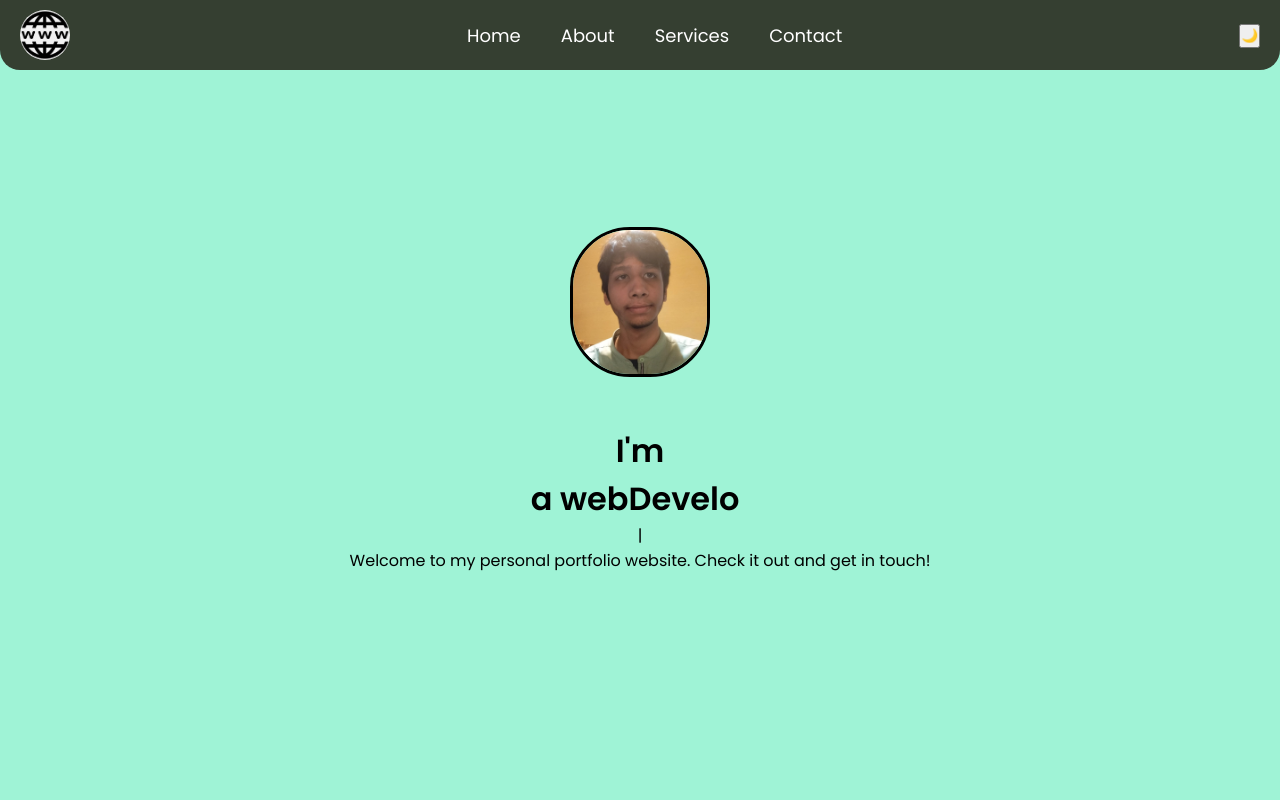
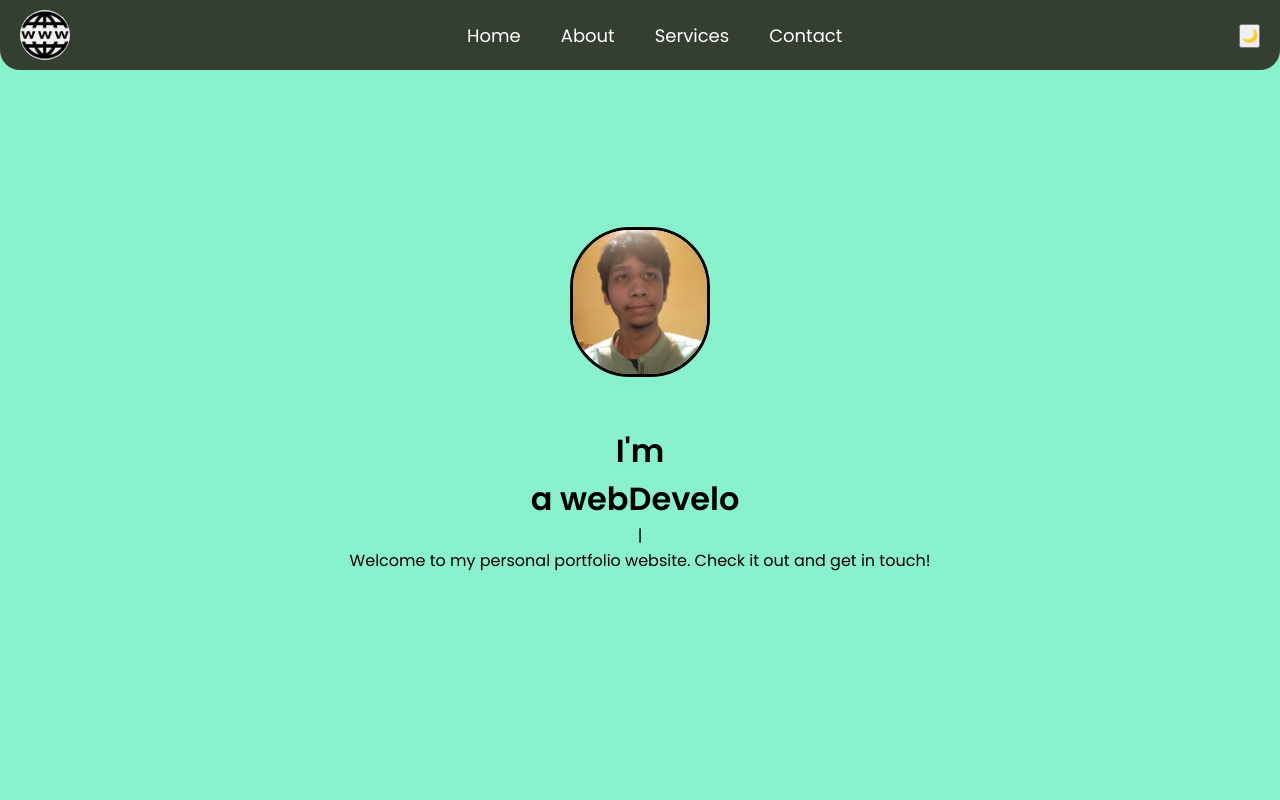
Before and after one commit to sanjitram/personal_portfolio, a React (Create React App) app: page / in a window 1280 px wide. Shown: the top 800 px of the page. Built offline with nearby package versions, Linux system fonts and the light colour scheme.

Commit message:
Update styles.css

```diff
--- a/public/styles.css
+++ b/public/styles.css
@@ -1,4 +1,4 @@
 body{
-    background-color: rgba(127, 240, 200, 0.745);
+    background-color: rgba(40, 230, 163, 0.541);
     scroll-behavior: smooth;
 }
```
